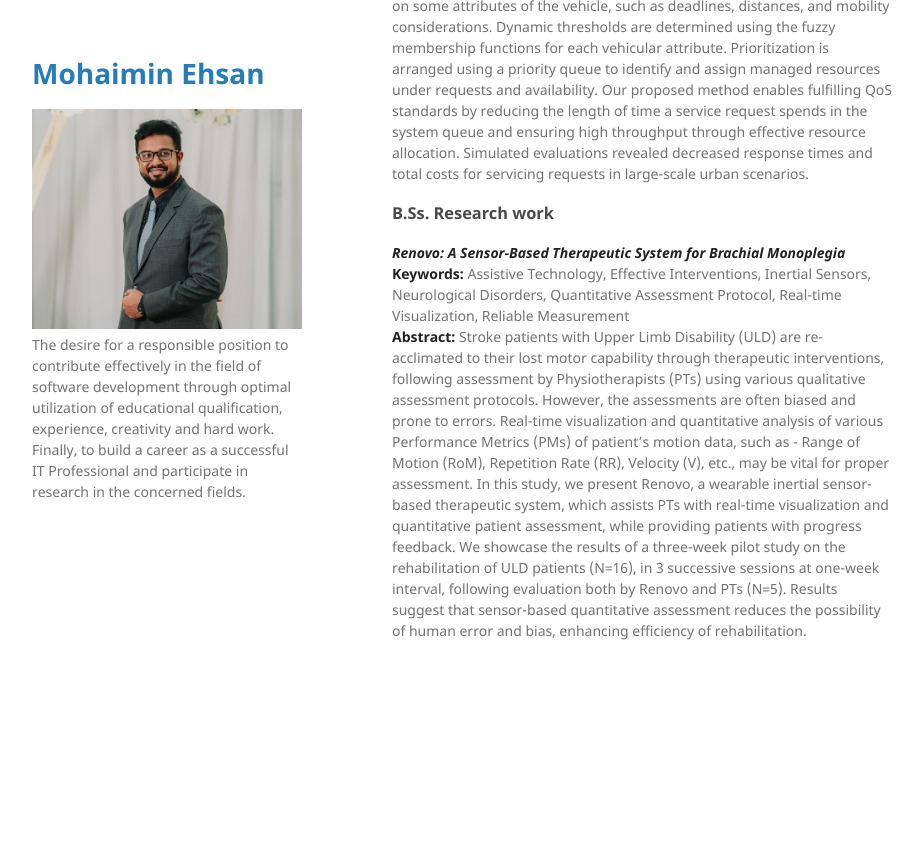
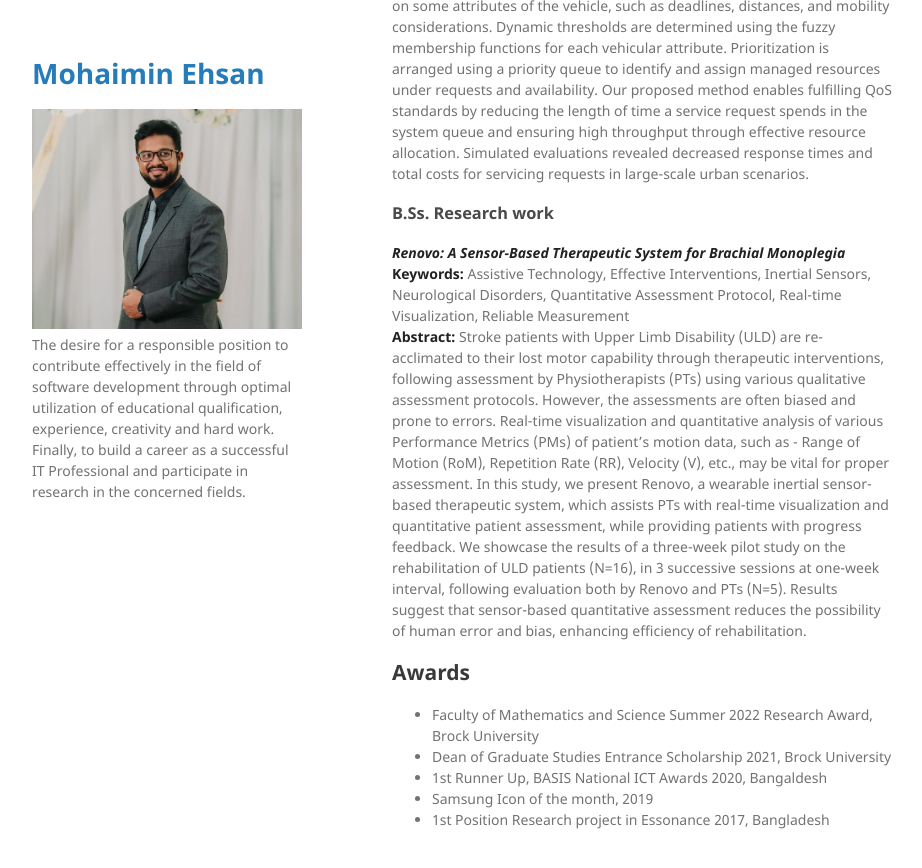
Before and after one commit to MohaiminEhsan/Homepage, a Jekyll site: the page built from index.md, in a window 1280 px wide and 900 px high, scrolled down 2637 px. Shown: the top 868 px of the window, without its empty margins (178-1100 px from the left). Built offline with Jekyll 4.4.1, drawn with Linux system fonts in a browser that asks for light colours; our own code applies the rules of GitHub Pages for plain Markdown files; before the commit the page ends 3348 px from its top, so only the background shows below that.

Commit message:
Update index.md

```diff
--- a/index.md
+++ b/index.md
@@ -101,3 +101,11 @@ layout: default
 **Keywords:** Assistive Technology, Effective Interventions, Inertial Sensors, Neurological Disorders, Quantitative
 Assessment Protocol, Real-time Visualization, Reliable Measurement
 **Abstract:** Stroke patients with Upper Limb Disability (ULD) are re-acclimated to their lost motor capability through therapeutic interventions, following assessment by Physiotherapists (PTs) using various qualitative assessment protocols. However, the assessments are often biased and prone to errors. Real-time visualization and quantitative analysis of various Performance Metrics (PMs) of patient’s motion data, such as - Range of Motion (RoM), Repetition Rate (RR), Velocity (V), etc., may be vital for proper assessment. In this study, we present Renovo, a wearable inertial sensor-based therapeutic system, which assists PTs with real-time visualization and quantitative patient assessment, while providing patients with progress feedback. We showcase the results of a three-week pilot study on the rehabilitation of ULD patients (N=16), in 3 successive sessions at one-week interval, following evaluation both by Renovo and PTs (N=5). Results suggest that sensor-based quantitative assessment reduces the possibility of human error and bias, enhancing efficiency of rehabilitation.
+
+
+## Awards
+* Faculty of Mathematics and Science Summer 2022 Research Award, Brock University
+* Dean of Graduate Studies Entrance Scholarship 2021, Brock University
+* 1st Runner Up, BASIS National ICT Awards 2020, Bangaldesh
+* Samsung Icon of the month, 2019
+* 1st Position Research project in Essonance 2017, Bangladesh
```
